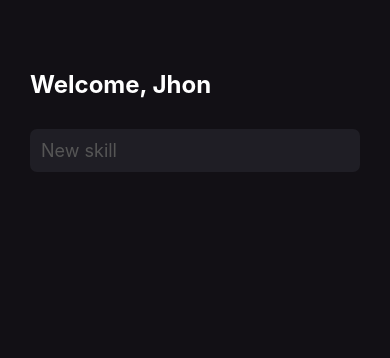
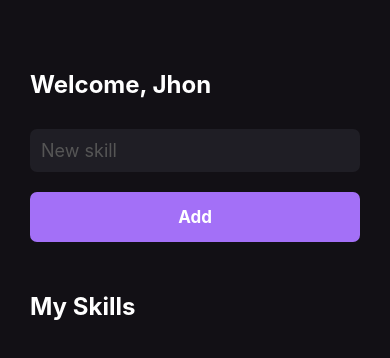
Before and after one commit to jonatasts/ignite-my-skills, a React Native app: screen / in a window 390 px wide. Shown: the top 358 px of the page. Built offline with nearby package versions, Linux system fonts and the light colour scheme.

Commit message:
feat: Add button and text on home screen

```diff
--- a/src/screens/Home/index.js
+++ b/src/screens/Home/index.js
@@ -1,5 +1,6 @@
 import React from "react";
 import { SafeAreaView, Text, View, TextInput } from "react-native";
+import { RectButton } from "react-native-gesture-handler";
 
 import styles from "./styles";
 
@@ -15,6 +16,12 @@ export const Home = () => {
         placeholder={"New skill"}
         placeholderTextColor={"#555"}
       />
+
+      <RectButton style={styles.button} activeOpacity={0.3}>
+        <Text style={styles.buttonText}>Add</Text>
+      </RectButton>
+
+      <Text style={[styles.title, styles.spacing]}>My Skills</Text>
     </View>
   );
 };
--- a/src/screens/Home/styles.js
+++ b/src/screens/Home/styles.js
@@ -20,4 +20,19 @@ export default StyleSheet.create({
     marginTop: 30,
     borderRadius: 7,
   },
+  button: {
+    backgroundColor: "#A370F7",
+    padding: 15,
+    borderRadius: 7,
+    alignItems: "center",
+    marginTop: 20,
+  },
+  buttonText: {
+    color: "#FFF",
+    fontSize: 17,
+    fontWeight: "bold",
+  },
+  spacing: {
+    marginTop: 50,
+  },
 });
```
